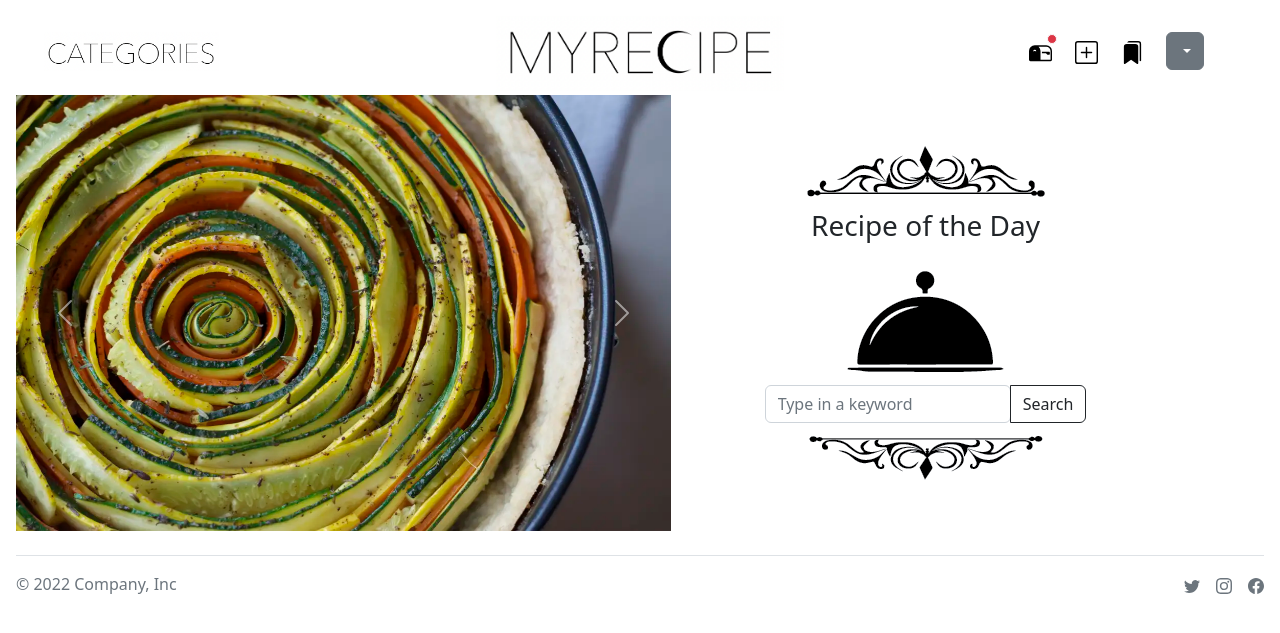
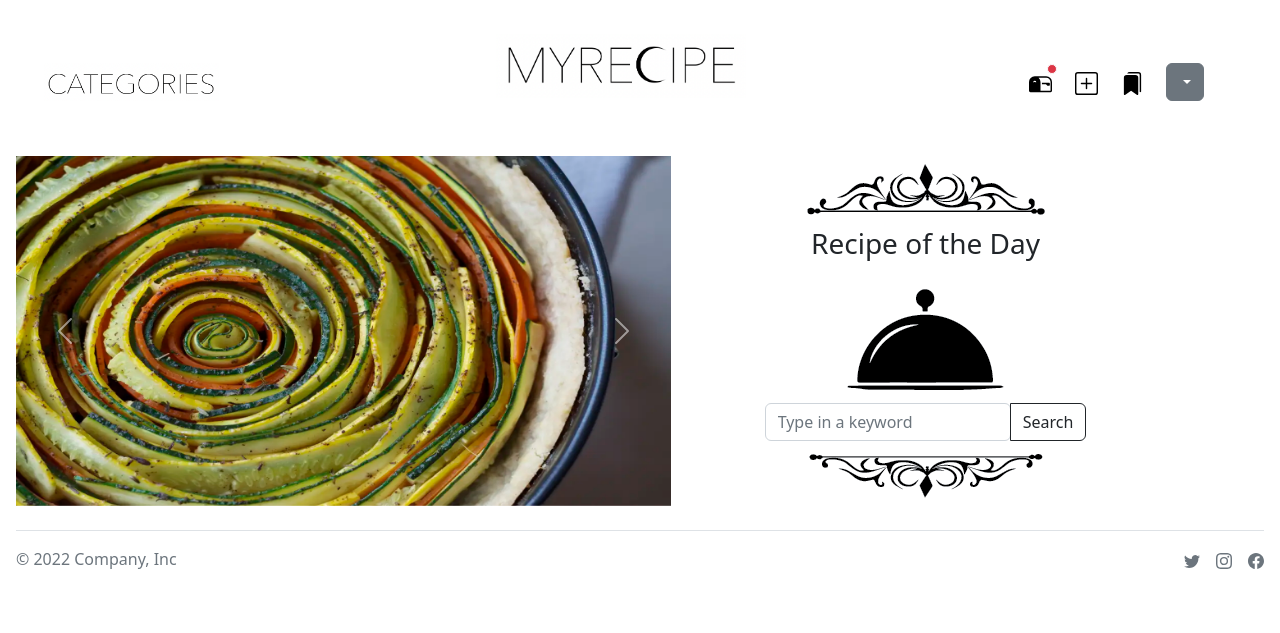
Before and after one commit to shufanhe/MyRecipe, a Flask app: page / in a window 1280 px wide. Shown: the top 633 px of the page. Run offline with Flask 2, Linux system fonts and the light colour scheme; data that the repository does not hold is empty.

Commit message:
fixed layout

```diff
--- a/static/style.css
+++ b/static/style.css
@@ -69,7 +69,19 @@ label {
     margin-right: auto;
     margin-left: auto;
 }
-/*#image-upload > input*/
-/*{*/
-/*    display: none;*/
-/*}*/
+#display-image{
+  width: 400px;
+  height: 225px;
+  border: 1px solid black;
+  background-position: center;
+  background-size: cover;
+}
+.carousel-inner > div img {
+    width: 450px;
+    height: 350px;
+}
+.navbar > div img {
+    width: 250px;
+    height: 100px;
+    object-fit: scale-down;
+}
--- a/templates/layout.html
+++ b/templates/layout.html
@@ -2,7 +2,7 @@
 <html lang="en">
   <head>
     <meta charset="utf-8">
-    <meta name="viewport" content="width=device-width, initial-scale=1">
+    <meta name="viewport" content="width=device-width, initial-scale=1.0">
     <title>MyRecipe</title>
     <link rel="stylesheet" type="text/css" href="{{ url_for('static', filename='style.css') }}">
     <script type="text/javascript" src="{{ url_for('static', filename='main.js') }}"></script>
```
